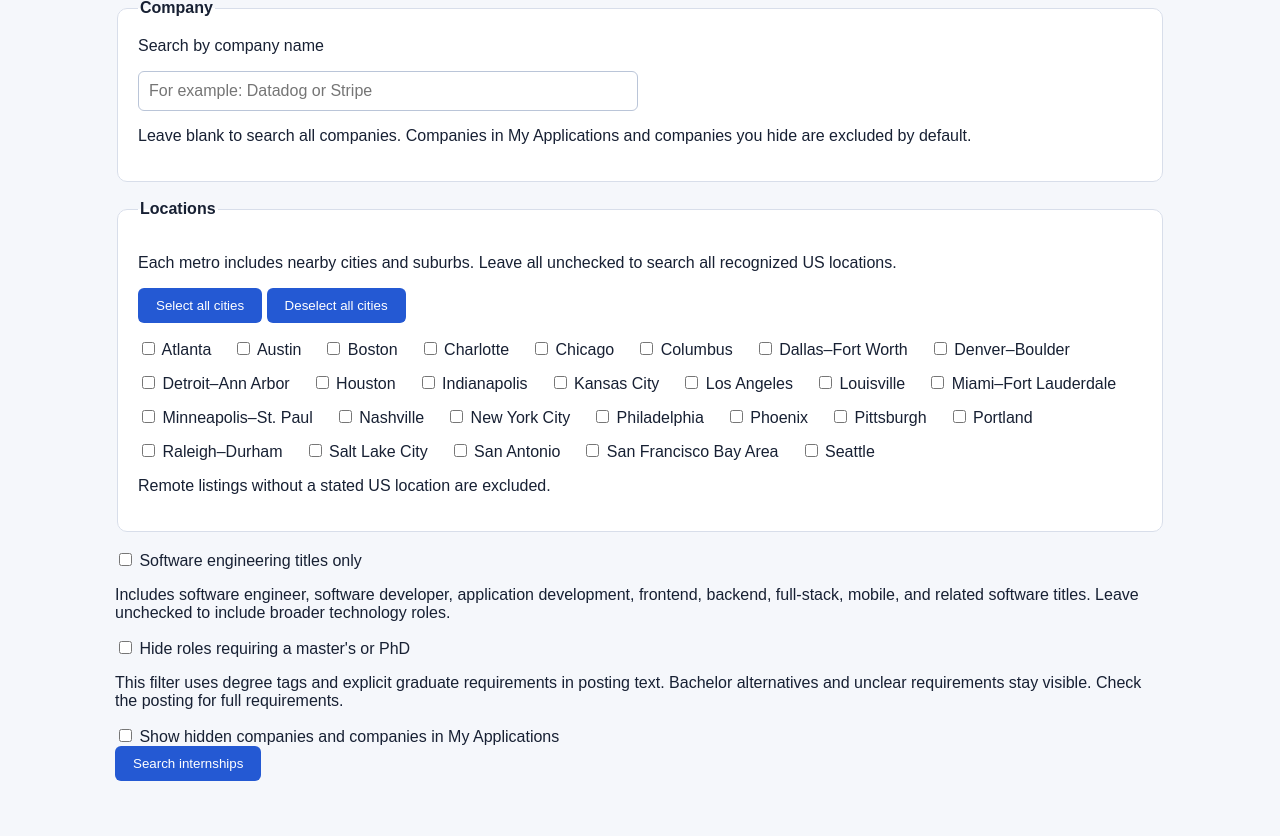
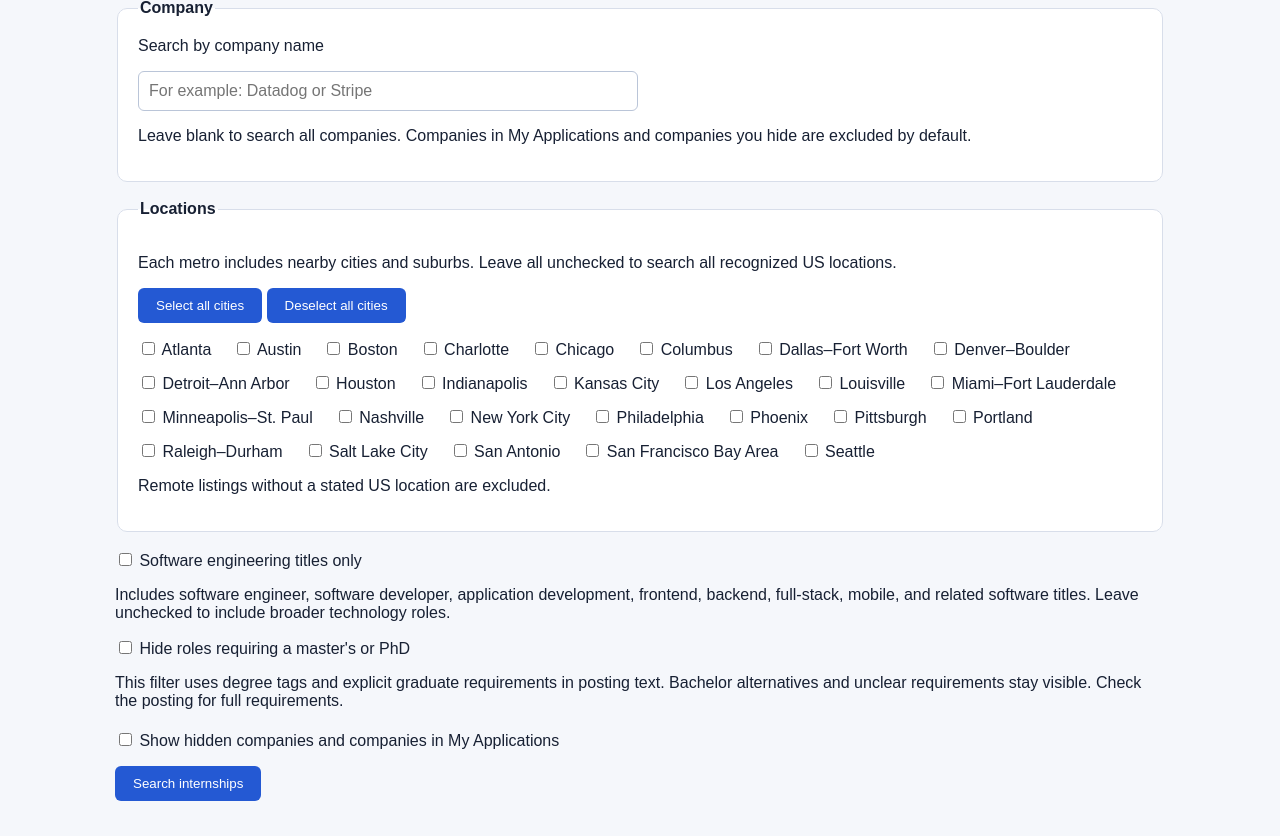
Before and after one commit to davenje1-star/internship-finder-tracker, a Django app: page /finder/ in a window 1280 px wide. Shown: the part 189-1025 px from the top of the page. Before the commit the page ends 970 px from the top, so only its background shows below. Run offline with Django 5.2, Linux system fonts and the light colour scheme; the visitor is signed in with stand-in values (Sample User, id 1); data that the repository does not hold is empty.

Commit message:
Space finder controls evenly

```diff
--- a/applications/templates/applications/internship_finder.html
+++ b/applications/templates/applications/internship_finder.html
@@ -16,6 +16,8 @@
         .notice { background: #e8eefc; padding: 12px; border-radius: 6px; }
         .badge { display: inline-block; background: #e9edf4; padding: 5px 9px; border-radius: 5px; }
         h2 { font-size: 20px; }
+        .finder-controls { display: grid; justify-items: start; gap: 16px; margin-top: 20px; }
+        #finder-hidden-controls:empty { display: none; }
         .actions { display: flex; flex-wrap: wrap; align-items: center; gap: 20px; margin-top: 15px; }
     </style>
 </head>
@@ -72,14 +74,14 @@
         </p>
         <p>This filter uses degree tags and explicit graduate requirements in posting text. Bachelor alternatives and unclear requirements stay visible. Check the posting for full requirements.</p>
     </form>
+    <div class="finder-controls">
         <form method="post" id="finder-visibility">
             {% csrf_token %}
             <input type="hidden" name="action" value="toggle_excluded">
             <label><input type="checkbox" name="show_excluded" {% if show_excluded %}checked{% endif %}> Show hidden companies and companies in My Applications</label>
             <button type="submit">Apply</button>
         </form>
-    <div id="finder-hidden-controls">
-    {% if hidden_companies %}
+        <div id="finder-hidden-controls">{% if hidden_companies %}
             <details id="finder-hidden-companies">
                 <summary>Hidden companies ({{ hidden_companies|length }})</summary>
                 {% for entry in hidden_companies %}
@@ -92,9 +94,9 @@
                     </form>
                 {% endfor %}
             </details>
-    {% endif %}
+        {% endif %}</div>
+        <button type="submit" form="finder-search">Search internships</button>
     </div>
-    <button type="submit" form="finder-search">Search internships</button>
     <p id="finder-request-status" role="status"></p>
     <div id="finder-results" data-page="{{ page_obj.number }}">
         <div role="status">
```
Lines whose indentation alone changed are shown as unchanged.
